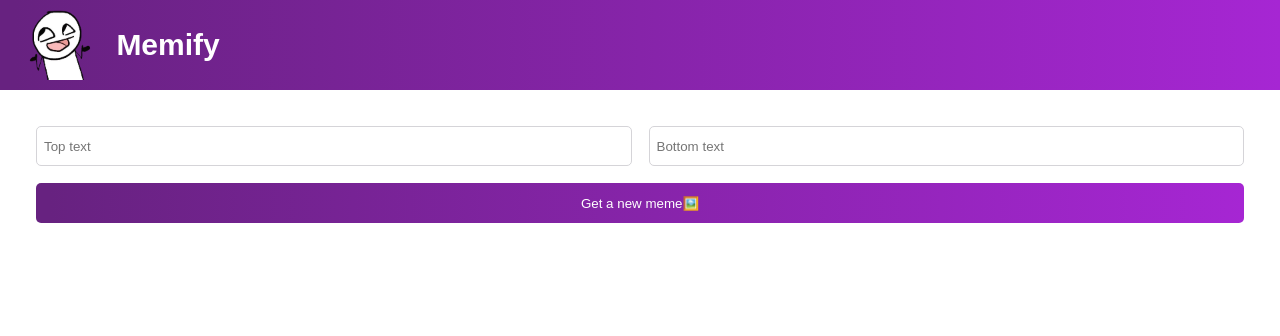
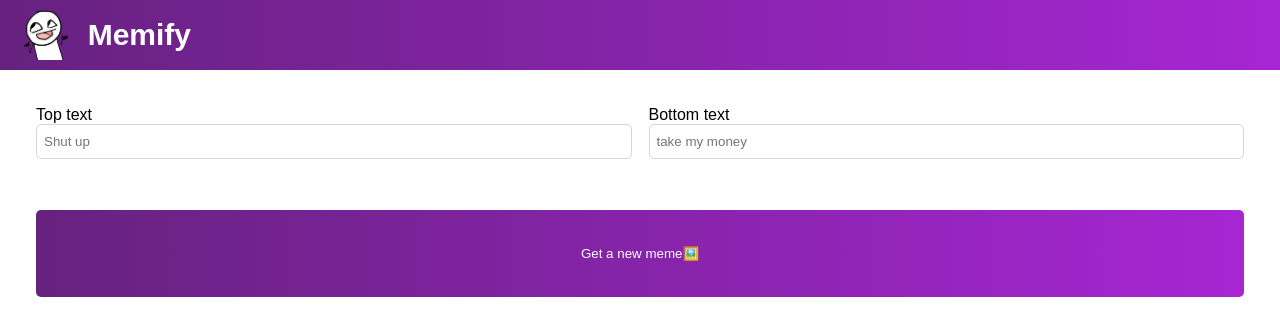
Before and after one commit to pbuggaveeti28/Memify, a React (Create React App) app in the folder react-app/: page / in a window 1280 px wide. Shown: the top 336 px of the page. Built offline with nearby package versions, Linux system fonts and the light colour scheme.

Commit message:
Form design updated

```diff
--- a/react-app/src/App.css
+++ b/react-app/src/App.css
@@ -1,5 +1 @@
 @import url('https://fonts.googleapis.com/css2?family=Poppins:ital,wght@0,100;0,200;0,300;0,400;0,500;0,600;0,700;0,800;0,900;1,100;1,200;1,300;1,400;1,500;1,600;1,700;1,800;1,900&display=swap')
-
-* {
-    box-sizing: border-box;
-}
--- a/react-app/src/Meme.js
+++ b/react-app/src/Meme.js
@@ -4,8 +4,21 @@ function Meme() {
   return (
     <main>
       <form className="form">
-        <input type="text" className="form-input" placeholder="Top text" />
-        <input type="text" className="form-input" placeholder="Bottom text" />
+        <div>
+          <label>Top text </label>
+
+          <input type="text" className="form-input" placeholder="Shut up" />
+        </div>
+        <div>
+          <label> Bottom text</label>
+
+          <input
+            type="text"
+            className="form-input"
+            placeholder="take my money"
+          />
+        </div>
+
         <button className="form-button">Get a new meme🖼️</button>
       </form>
     </main>
--- a/react-app/src/index.css
+++ b/react-app/src/index.css
@@ -1,6 +1,9 @@
 body{
-     font-family: "Karla", sans-serif;
+    font-family: "Karla", sans-serif;
    margin: 0;
+}
+*{
+    box-sizing: border-box;
 }
 main {
     padding: 36px;
@@ -23,13 +26,18 @@ main {
 }
 .form{
     display: grid;
-    grid-template: 40px 40px / 1fr 1fr;
+    grid-template: 100% 100% / 1fr 1fr;
     gap: 17px;
 }
+/* .form-label {
+    margin-bottom: 100px;
+} */
 .form-input{
     border-radius: 5px;
     border: 1px solid #D5D4D8;
     text-indent: 5px;
+    width: 100%;
+    height: 35px;
 }
 .form-button{
     background: linear-gradient(90deg, #672280 1.18%, #A626D3 100%);
```
